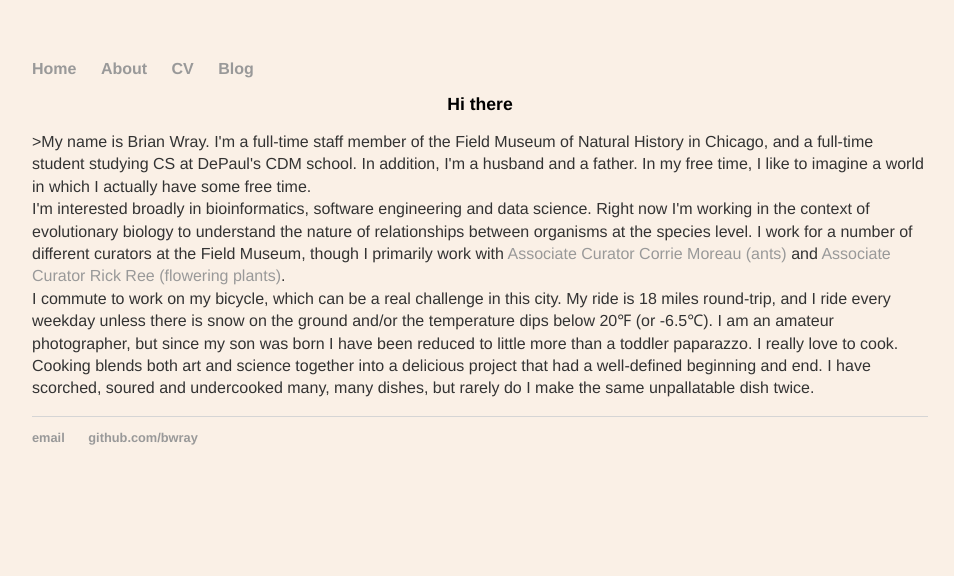
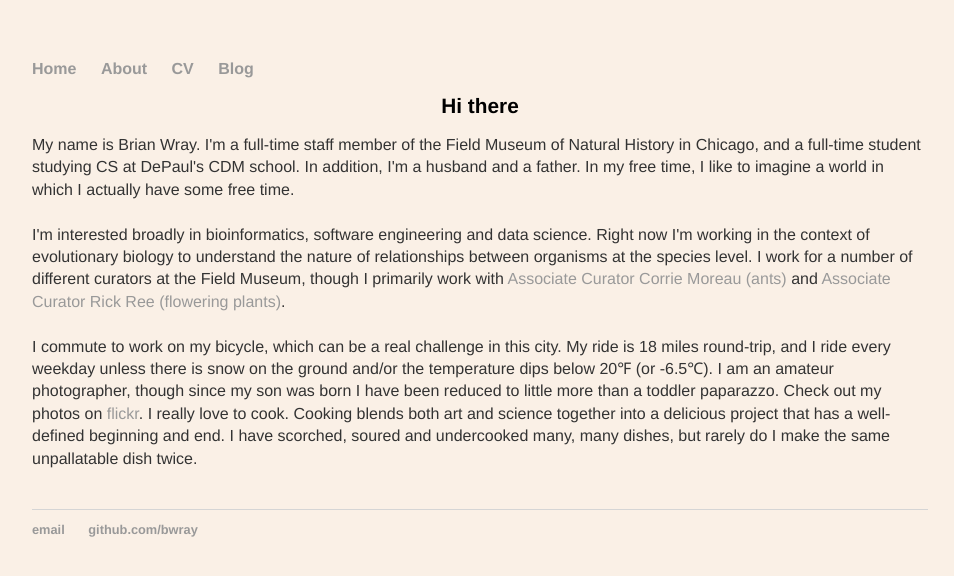
Before and after one commit to bwray/bwray.github.io, a Jekyll site: the page built from about/index.html, in a window 1280 px wide. Shown: the top 576 px of the page, without its empty margins (160-1114 px from the left). Built offline with Jekyll 4.4.1, drawn with Linux system fonts in a browser that asks for light colours.

Commit message:
playing with html on the cv

```diff
--- a/about/index.html
+++ b/about/index.html
@@ -3,16 +3,20 @@ layout: default
 title: About me
 ---
 <div class="blurb">
-	<h1 style = "font-family: helvetica; font-size: 110%; text-align:center;">Hi there</h1>
-	<p  style = "font-family: helvetica; font-size: 100%">>My name is Brian Wray. I'm a full-time staff member of the Field Museum of Natural History in Chicago, and a full-time
+	<h1 style = "font-family: helvetica; font-size: 130%; text-align:center;">Hi there</h1>
+	<p  style = "font-family: helvetica; font-size: 100%">My name is Brian Wray. I'm a full-time staff member of the Field Museum of Natural History in Chicago, and a full-time
 	student studying CS at DePaul's CDM school. In addition, I'm a husband and a father. In my free time, I like to imagine a world in which
 	I actually have some free time.
-	<br/>
+	<br/><br/>
 	I'm interested broadly in bioinformatics, software engineering and data science. Right now I'm working in the context of evolutionary biology
 	to understand the nature of relationships between organisms at the species level. I work for a number of different curators at the Field Museum, though I primarily
-	 work with <a href="http://www.moreaulab.org/">Associate Curator Corrie Moreau (ants)</a> and <a href="http://www.reelab.net/home/">Associate Curator Rick Ree (flowering plants)</a>.<br/>
+	 work with <a href="http://www.moreaulab.org/">Associate Curator Corrie Moreau (ants)</a> and <a href="http://www.reelab.net/home/">Associate Curator Rick Ree (flowering plants)</a>.
+	<br/><br/>
 	I commute to work on my bicycle, which can be a real challenge in this city. My ride is 18 miles round-trip, and I ride every weekday unless there is snow on the ground and/or
-	the temperature dips below 20&#8457 (or -6.5&#8451). I am an amateur photographer, but since my son was born I have been reduced
-	to little more than a toddler paparazzo. I really love to cook. Cooking blends both art and science together into a delicious project that had a well-defined
-	beginning and end. I have scorched, soured and undercooked many, many dishes, but rarely do I make the same unpallatable dish twice.</p>
+	the temperature dips below 20&#8457 (or -6.5&#8451). I am an amateur photographer, though since my son was born I have been reduced
+	to little more than a toddler paparazzo. Check out my photos on <a href="https://www.flickr.com/photos/brain_awry/">flickr</a>. I really love to cook. Cooking blends both art and science together into a delicious project that has a well-defined
+	beginning and end. I have scorched, soured and undercooked many, many dishes, but rarely do I make the same unpallatable dish twice.
+	</br></br>
+
+	</p>
 </div><!-- /.blurb -->
```
